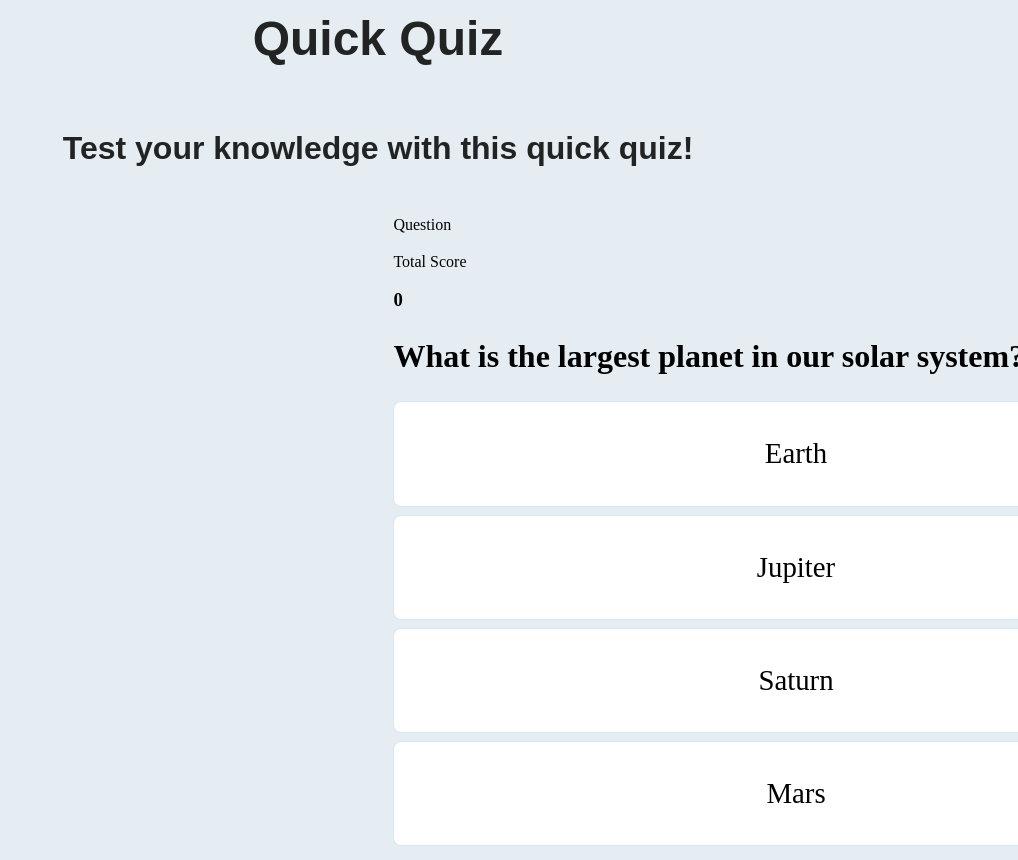
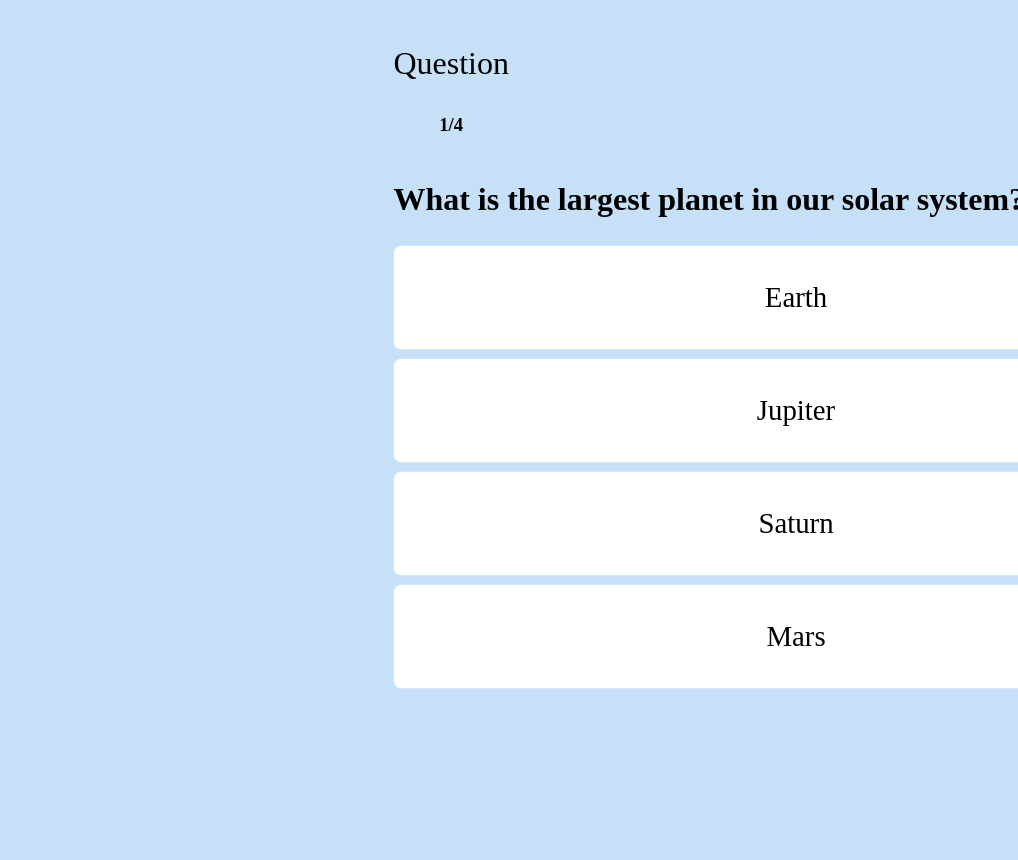
Before and after one commit to Eddah-Kibet/Phase-1-Project, a plain HTML site: page index.html in a window 1280 px wide. Shown: the top 860 px of the page, without its empty margins (262-1280 px from the left). After the commit the page ends 800 px from the top, so only its background shows below. Drawn offline with Linux system fonts and the light colour scheme.

Commit message:
commit on score functionality

```diff
--- a/index.html
+++ b/index.html
@@ -7,27 +7,21 @@
     <link rel="stylesheet" href="style.css">
 </head>
 <body>
-    <header class ="header">
-        <h1 class="h1">Quick Quiz</h1>
-        <p class="text">Test your knowledge with this quick quiz!</p>
-    </header>
-
-    <div class="container">
+<div class="container">
         <div id="quiz" class="justify-center flex-column">
             <div id="hud">
                 <div id="hud-item">
-                    <p class="hud-prefix">
+                    <p id="progressText"class="hud-prefix">
                         Question
                     </p>
-                    <h3 class="hud-main-text">
-
+                    <h3 class="hud-main-text"id="questionCounter">
+                        1/4
                     </h3>
                 </div>
-            </div>
-            <div id="hud">
+
                 <div id="hud-item">
                     <p class="hud-prefix">
-                        Total Score
+                        Score
                     </p>
                     <h3 class="hud-main-text"id ="score ">
                         0
--- a/index.js
+++ b/index.js
@@ -1,5 +1,8 @@
 const question = document.getElementById("question");
 const choices = Array.from(document.getElementsByClassName("choice-text"));
+const questionCounterText = document.getElementById("questionCounter");
+const scoreText = document.getElementById("score");
+
 //variables
 let currentQuestion = {};
 let acceptingAnswers = false ;
@@ -7,7 +10,7 @@ let score = 0;
 let availableQuestions= [];
 let questionCounter = 0;
 //constants
-const CORRECT_BONUS= 10;
+const CORRECT_BONUS = 10;
 const MAX_QUESTIONS = 4;
 //questions
 let questions = [
@@ -76,7 +79,7 @@ let questions = [
         answer: 2,
     },
     {
-        question: "How many bones are in the human body",
+        question: "How many bones are in the human body?",
         choice1: "206",
         choice2: "203",
         choice3: "209",
@@ -84,7 +87,7 @@ let questions = [
         answer: 1,
     },
     {
-        question: "Which of the following was Brazil a former colony under:",
+        question: "Which of the following was Brazil a former colony under?",
         choice1: "Portugal",
         choice2: "Spain",
         choice3: "France",
@@ -108,7 +111,11 @@ let questions = [
         answer: 2,
     }
 ];
-
+//functions
+//start the game
+//this will reset the score and question counter
+//and set the available questions to the questions array
+//then it will call the getNewQuestion function to get the first question
 startGame = () => {
     questionCounter = 0;
     score = 0;
@@ -116,17 +123,29 @@ startGame = () => {
     console.log(availableQuestions);
     getNewQuestion();
 }
-
+//this function will get a new question from the available questions array
+//it will check if there are any available questions left
+//or if the question counter has reached the maximum number of questions
+//if there are no available questions left or the question counter has reached the maximum number of questions
+//it will return the score
+//otherwise, it will increment the question counter, update the question counter text,
+//get a random question from the available questions array, and set the current question
+//then it will update the question text and the choices text
+//finally, it will remove the question from the available questions array
+//and set acceptingAnswers to true to allow the user to select an answer
 getNewQuestion = () => {
     if (availableQuestions.length === 0 || questionCounter >= MAX_QUESTIONS) {
-        //go to the end page
-        return totalScore;
+        localStorage.setItem("mostRecentScore", score);
+        return window.location.assign("end.html");
     }
     questionCounter++;
+    questionCounterText.innerText = `${questionCounter}/${MAX_QUESTIONS}`;
     const questionIndex = Math.floor(Math.random() * availableQuestions.length);
     currentQuestion = availableQuestions[questionIndex];
     question.innerText = currentQuestion.question;
-
+    //update the choices text
+    //this will set the text of each choice to the corresponding choice in the current question
+    //it will also set the data-number attribute of each choice to the corresponding choice number
     choices.forEach(choice => {
     const number = choice.dataset['number'];
     choice.innerText = currentQuestion['choice' + number];
@@ -135,7 +154,11 @@ getNewQuestion = () => {
     availableQuestions.splice(questionIndex,1);
     acceptingAnswers = true;
 };
-
+//add event listeners to choices
+//this is to allow the user to select an answer
+//and check if it is correct or incorrect
+//if the user selects an answer, the game will check if it is correct or incorrect
+//and then move on to the next question
 choices.forEach(choice => {
     choice.addEventListener("click", e => {
         if (!acceptingAnswers) return;
@@ -143,18 +166,30 @@ choices.forEach(choice => {
         acceptingAnswers = false;
         const selectedChoice = e.target;
         const selectedAnswer = selectedChoice.dataset["number"];
+        //check if the selected answer is correct or incorrect
+        const classToApply =
+            selectedAnswer ===
+            currentQuestion.answer ? "correct" : "incorrect";
 
-        const classToApply =
-            selectedAnswer == currentQuestion.answer ? "correct" : "incorrect";
-
+            if (classToApply ===  'correct') {
+                incrementScore(CORRECT_BONUS);
+            };
+            //apply the correct or incorrect class
             selectedChoice.parentElement.classList.add(classToApply);
-
+            //wait 1 second before getting a new question
+            //this is to allow the user to see if they got the question right or wrong
+            //before the next question appears
             setTimeout (() => {
                 getNewQuestion();
                 selectedChoice.parentElement.classList.remove(classToApply);
             }, 1000);
+        });
+    });
 
+//increment score
+incrementScore = num => {
+    score += num;
+    scoreText.innerText = score;
+}
 
-    })
-})
 startGame();
--- a/style.css
+++ b/style.css
@@ -1,20 +1,6 @@
 
 body{
-    background-color: rgba(159, 184, 206, 0.25)
-}
-.header{
-    display: flex;
-    justify-content:center;
-    align-items:center;
-    text-align:center;
-    flex-direction:column;
-    height: 100px;
-    color:rgba(0, 0, 0, 0.856);
-    font-size: 2rem;
-    font-weight: bold;
-    font-family:Arial, Helvetica, sans-serif;
-    padding:2rem;
-    border-radius:0.5rem;
+    background-color: rgba(27, 132, 224, 0.25)
 }
 .container{
     display: flex;
@@ -27,16 +13,7 @@ body{
     margin-left:450px;
     margin-top: 30px;
 }
-.text{
-    font-size:2rem;
-    text-align: center;
-}
-.h1{
-    font-size:3rem;
-    text-align: center;
-    font-weight: bold;
-    margin-top:30px;
-}
+
 .h2{
     text-align:center;
 }
@@ -77,3 +54,14 @@ body{
 .incorrect{
     background-color: #dc3546f2;
 }
+#hud{
+    display: flex;
+    justify-content:space-between;
+}
+.hud-prefix{
+    text-align: center;
+    font-size:2rem;
+}
+.hud-main-text{
+    text-align:center;
+}
```
